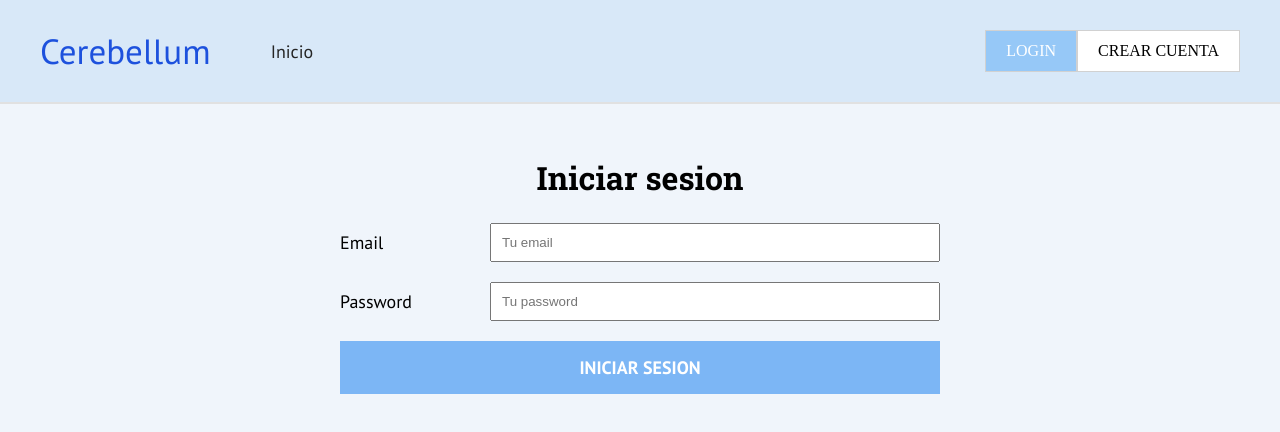
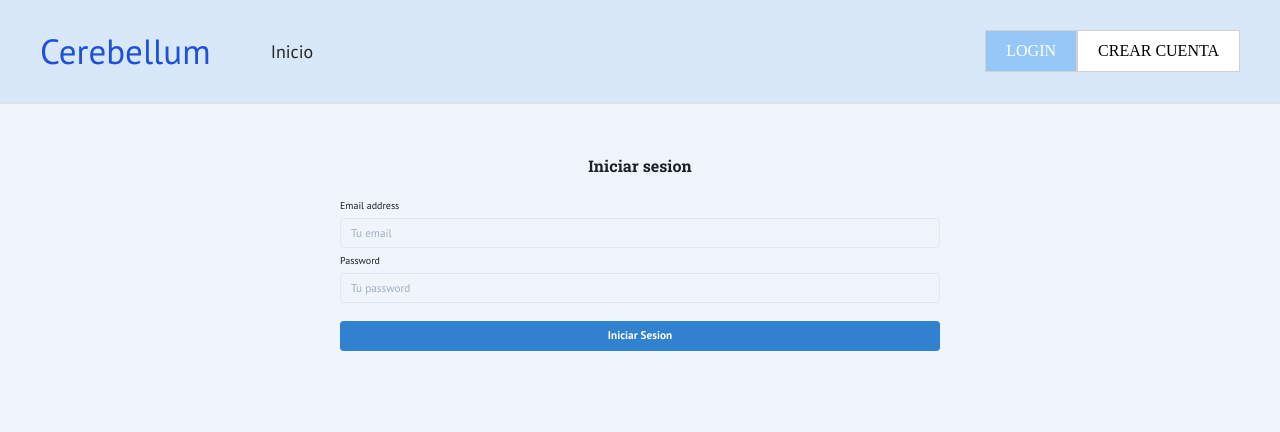
Before and after one commit to PortafolioDeProyectos/cerebellum, a Next.js app: page /login in a window 1280 px wide. Shown: the top 432 px of the page. Built offline with nearby package versions, Linux system fonts and the light colour scheme; no server answers; a web font is replaced by a local one.

Commit message:
con chakra incluido en el proyecto

```diff
--- a/components/layout/Layout.js
+++ b/components/layout/Layout.js
@@ -59,7 +59,7 @@ const Layout = (props) => {
           rel="stylesheet"
           href="https://cdnjs.cloudflare.com/ajax/libs/normalize/3.0.3/normalize.min.css"
           integrity="sha512-Ojqt7YpXqYM6//AdMhErV3ot38rYgGF5QLJEwx7zhesjL9VqfhWiRz/dWK22hsn96RNz0CLl85+pg1P0BmfgVQ=="
-          referrerpolicy="no-referrer"
+          //referrerPolicy="no-referrer"
           crossOrigin="anonymous"
         />
 
--- a/package.json
+++ b/package.json
@@ -7,11 +7,11 @@
     "build": "next build",
     "start": "next start",
     "lint": "next lint",
-    "export":"next export"
-
+    "export": "next export"
   },
   "dependencies": {
     "@babel/core": "^7.15.5",
+    "@chakra-ui/react": "^1.6.8",
     "@emotion/babel-plugin": "^11.3.0",
     "@emotion/babel-preset-css-prop": "^11.2.0",
     "@emotion/core": "^11.0.0",
@@ -23,6 +23,7 @@
     "date-fns": "^2.24.0",
     "firebase": "^9.0.2",
     "firebase-admin": "^9.11.1",
+    "framer-motion": "^4.1.17",
     "next": "11.1.2",
     "react": "17.0.2",
     "react-dom": "17.0.2",
--- a/pages/_app.js
+++ b/pages/_app.js
@@ -3,13 +3,15 @@ import App from "next/app";
 import firebase, { FirebaseContext } from "../firebase";
 import useAutenticacion from "../hooks/useAutenticacion";
 import useValidacion from "../hooks/useValidacion";
-
+import {ChakraProvider} from "@chakra-ui/react"
 const MyApp = (props) => {
   const usuario = useAutenticacion();
   const { Component, pageProps } = props;
   return (
     <FirebaseContext.Provider value={{ firebase, usuario }}>
+      <ChakraProvider>
       <Component {...pageProps} />
+      </ChakraProvider>
     </FirebaseContext.Provider>
   );
 };
--- a/pages/login.js
+++ b/pages/login.js
@@ -15,6 +15,20 @@ import firebase from "../firebase";
 //Validacion
 
 import useValidacion from "../hooks/useValidacion";
+import {
+  FormControl,
+  FormLabel,
+  FormErrorMessage,
+  FormHelperText,
+  Input,Button,
+  Alert,
+  AlertIcon,
+  AlertTitle,
+  AlertDescription,
+  CloseButton
+
+} from "@chakra-ui/react"
+
 
 const STATE_INICIAL = {
   email: "",
@@ -39,6 +53,7 @@ const Login = () => {
     <div>
       <Layout>
         <>
+
           <h1
             css={css`
               text-align: center;
@@ -48,34 +63,46 @@ const Login = () => {
             Iniciar sesion
           </h1>
           <Formulario onSubmit={handleSubmit} noValidate>
-            <Campo>
-              <label htmlFor="email">Email</label>
-              <input
-                type="email"
+
+       <FormControl id="email">
+            <FormLabel htmlFor="email" >Email address</FormLabel>
+            <Input size="lg" mb="2" type="email"
                 id="email"
                 placeholder="Tu email"
                 name="email"
                 value={email}
                 onChange={handleChange}
-                onBlur={handleBlur}
-              ></input>
-            </Campo>
-            {errores.email && <Error>{errores.email}</Error>}
-            <Campo>
-              <label htmlFor="password">Password</label>
-              <input
-                type="password"
+                onBlur={handleBlur} />
+            </FormControl>
+
+            {errores.email && ( <Alert status="error">
+              <AlertIcon />
+              <AlertTitle mr={2}>{errores.email}</AlertTitle>
+            </Alert> )}
+
+          <FormControl >
+            <FormLabel htmlFor="password">Password</FormLabel>
+            <Input size="lg" mb="2" type="password"
                 id="password"
                 placeholder="Tu password"
                 name="password"
                 value={password}
                 onChange={handleChange}
-                onBlur={handleBlur}
-              ></input>
-            </Campo>
-            {errores.password && <Error>{errores.password}</Error>}
-            {error && <Error>{error}</Error>}
-            <InputSubmit type="submit" value="Iniciar sesion" />
+                onBlur={handleBlur}></Input>
+          </FormControl>
+
+            {errores.password &&  ( <Alert status="error">
+              <AlertIcon />
+              <AlertTitle mr={2}>{errores.password}</AlertTitle>
+            </Alert>)}
+
+            {error && (<Alert status="error" mt="10">
+              <AlertIcon />
+              <AlertTitle mr={2}>{error}</AlertTitle>
+            </Alert>)}
+            <Button colorScheme="blue" type="submit" width="100%" size="lg" mt="5" >Iniciar Sesion</Button>
+
+
           </Formulario>
         </>
       </Layout>
```
Also changed, not shown: 1 other file (tests, documents, lock files or other folders).
